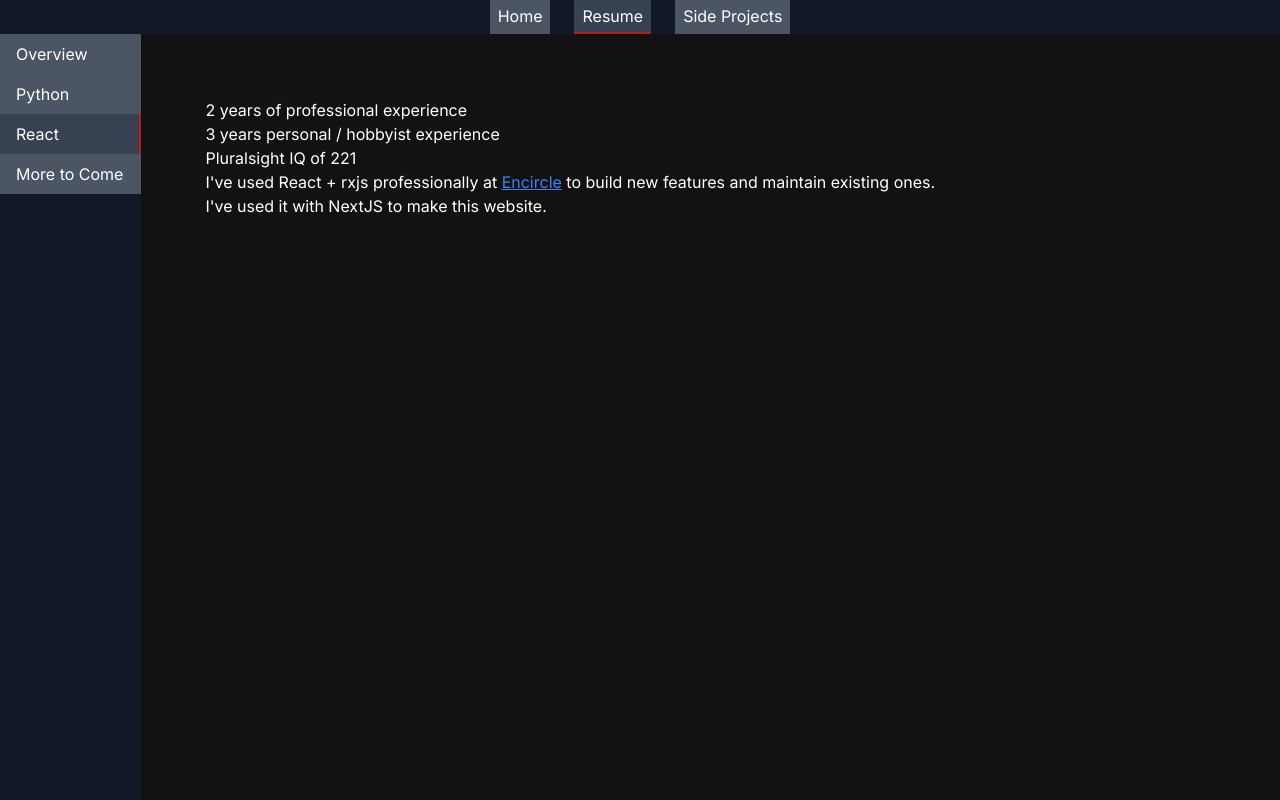
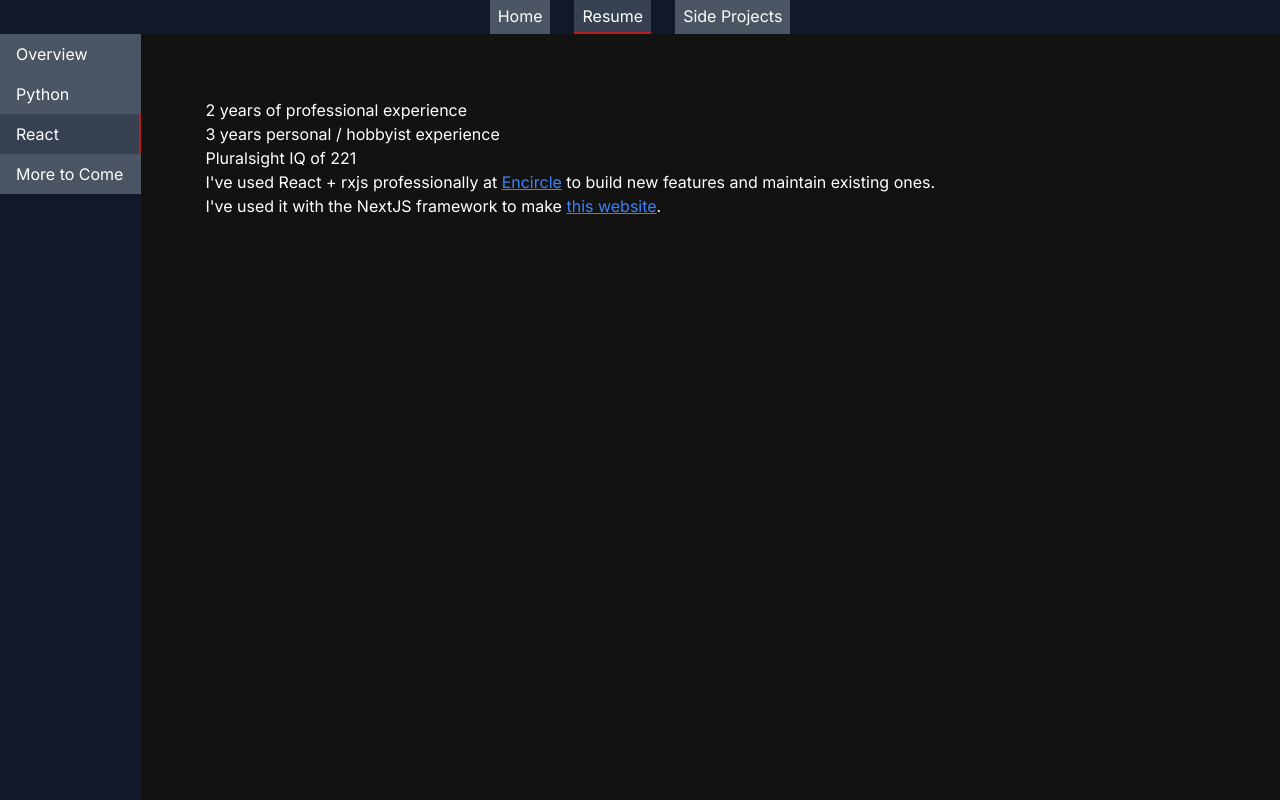
Before and after one commit to quinn-n/Personal-Site, a Next.js app: page /resume/react in a window 1280 px wide. Built offline with nearby package versions, Linux system fonts and the light colour scheme.

Commit message:
Added link to this site's github repository

```diff
--- a/app/resume/react/page.tsx
+++ b/app/resume/react/page.tsx
@@ -7,8 +7,7 @@ export default function Page() {
       I&apos;ve used React + rxjs professionally at <Link className="link-text" href="https://encircleapp.com">Encircle</Link> to build new features and maintain existing ones.
     </p>
     <p>
-      { /* TODO: Add link to this website&apos;s source code */ }
-      I&apos;ve used it with NextJS to make this website.
+      I&apos;ve used it with the NextJS framework to make <Link className="link-text" href="https://github.com/quinn-n/Personal-Site">this website</Link>.
     </p>
   </SkillPage>;
 }
```
